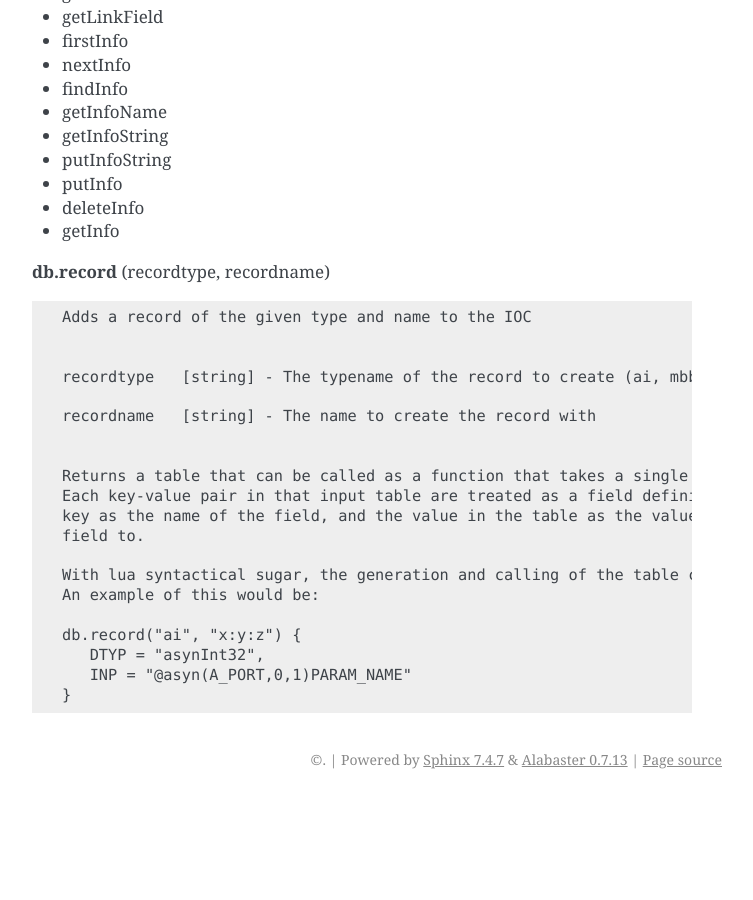
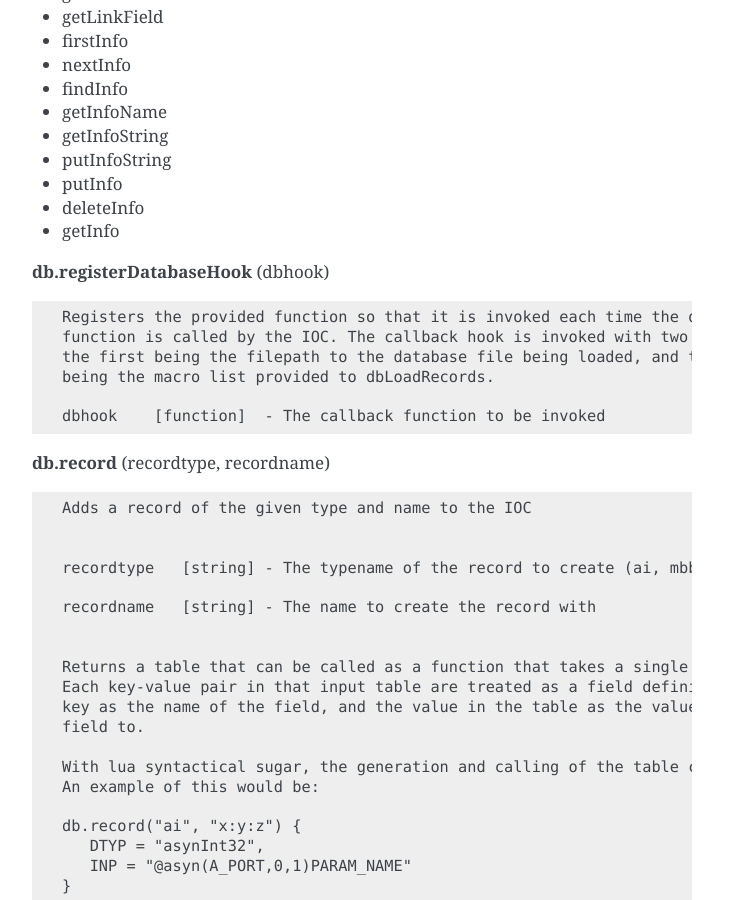
Before and after one commit to epics-modules/lua, a Sphinx documentation site: the page built from docs/database-library.rst, in a window 1280 px wide and 900 px high, scrolled down 1486 px. Shown: the whole window, without its empty margins (388-1141 px from the left). Built offline with Sphinx 7.4.7, drawn with Linux system fonts in a browser that asks for light colours; before the commit the page ends 2285 px from its top, so only the background shows below that.

Commit message:
registerDatabaseHook documentation

```diff
--- a/docs/database-library.rst
+++ b/docs/database-library.rst
@@ -73,6 +73,18 @@ instances of the dbentry class will be used, created with the aforementioned db.
 
 
 
+**db.registerDatabaseHook** (dbhook)
+
+::
+
+   Registers the provided function so that it is invoked each time the dbLoadRecords
+   function is called by the IOC. The callback hook is invoked with two parameters;
+   the first being the filepath to the database file being loaded, and the other
+   being the macro list provided to dbLoadRecords.
+
+   dbhook    [function]  - The callback function to be invoked
+
+
 
 **db.record** (recordtype, recordname)
 
```
